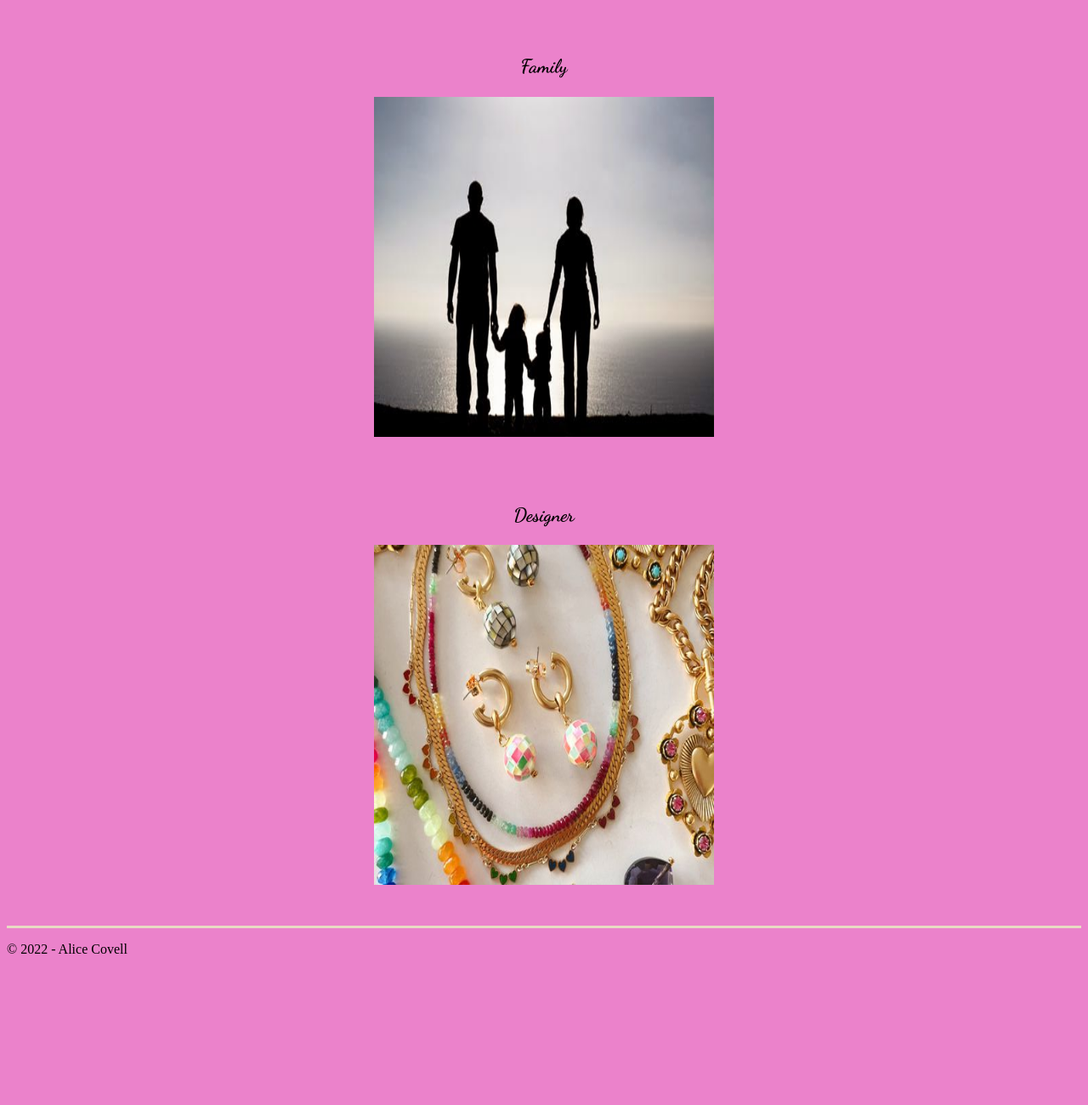
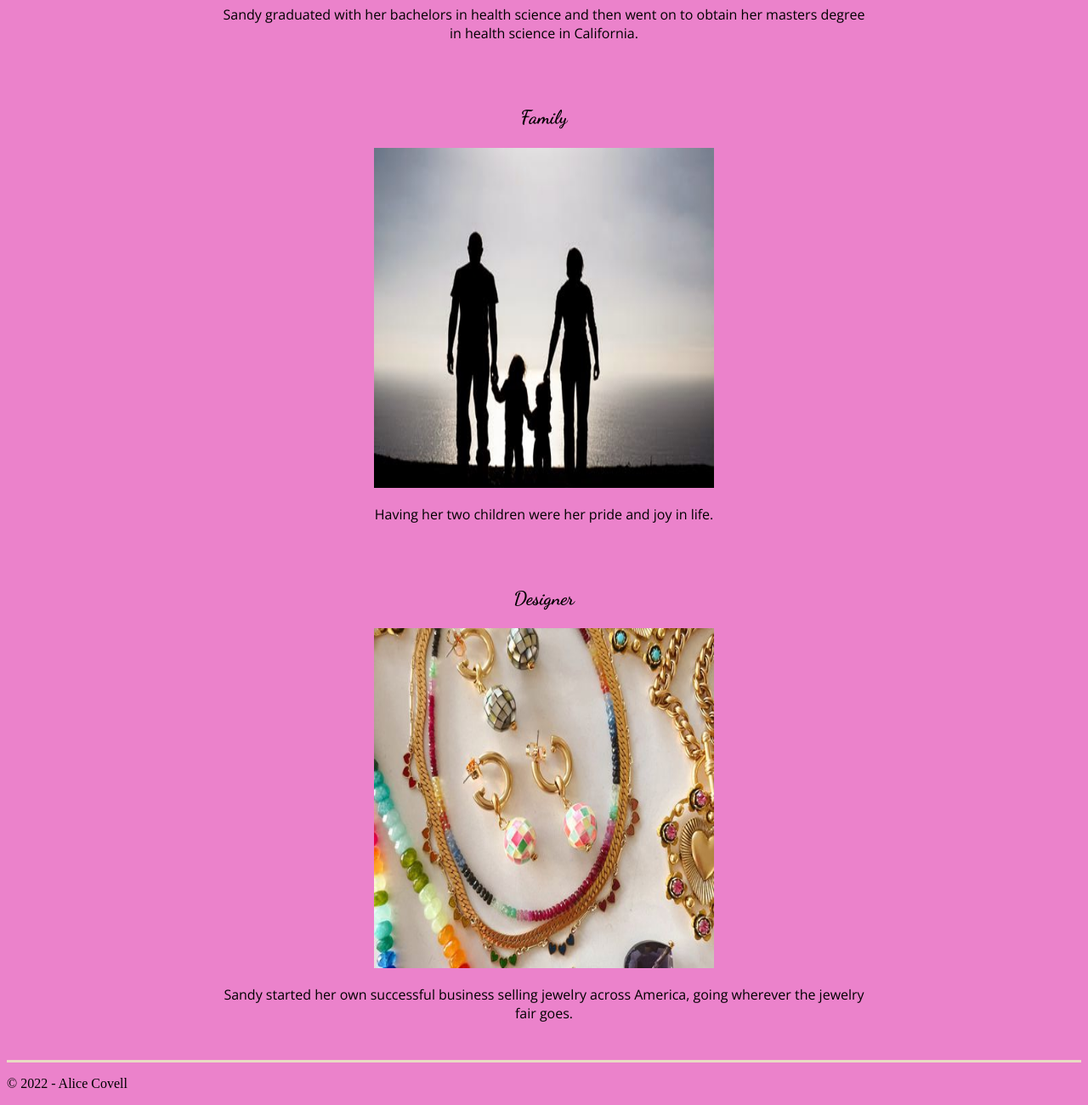
Before and after one commit to acovell/bioSite, a plain HTML site: page about_page.html in a window 1280 px wide. Shown: the part 696-1996 px from the top of the page at 85% size. Before the commit the page ends 1838 px from the top, so only its background shows below. Drawn offline with nearby package versions, Linux system fonts and the light colour scheme; a web font is replaced by a local one.

Commit message:
Update about_page.html

```diff
--- a/about_page.html
+++ b/about_page.html
@@ -28,7 +28,7 @@
                     <h3>Graduating College</h3>
                         <img src="./images/graduate.jpg" alt="Graduated college" class="vertical_images">
                         <p>
-
+                            Sandy graduated with her bachelors in health science and then went on to obtain her masters degree in health science in California.
                         </p>
             </div>
             <br><br>
@@ -36,7 +36,7 @@
                     <h3>Family</h3>
                         <img src="./images/family.jpg" alt="family" class="vertical_images">
                         <p>
-
+                           Having her two children were her pride and joy in life.
                         </p>
             </div>
             <br><br>
@@ -45,7 +45,7 @@
                     <h3>Designer</h3>
                         <img src="./images/jewelry.jpeg" alt="Jewelry" class="vertical_images">
                         <p>
-
+                           Sandy started her own successful business selling jewelry across America, going wherever the jewelry fair goes.
                         </p>
             </div>
         </div><br>
```
